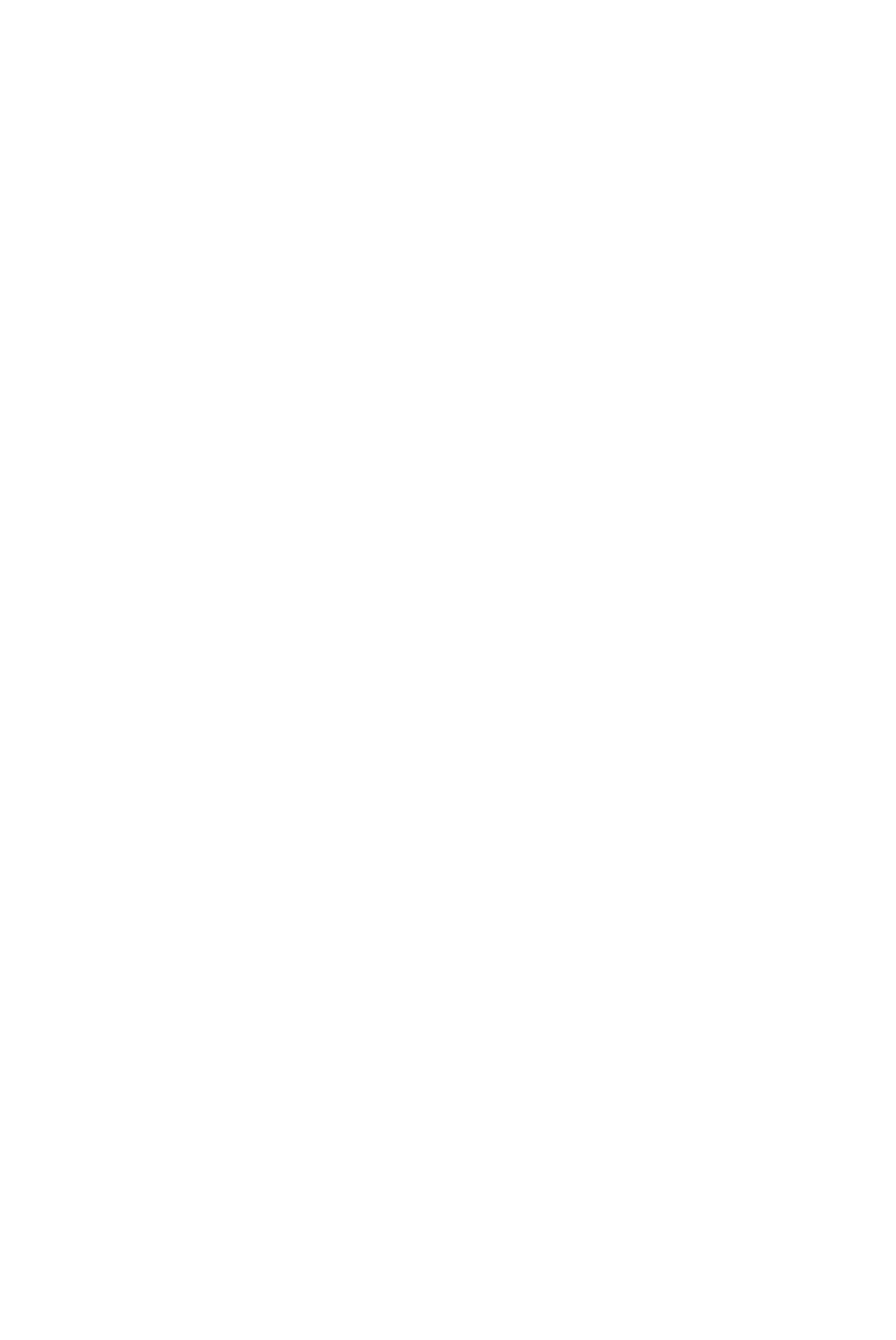
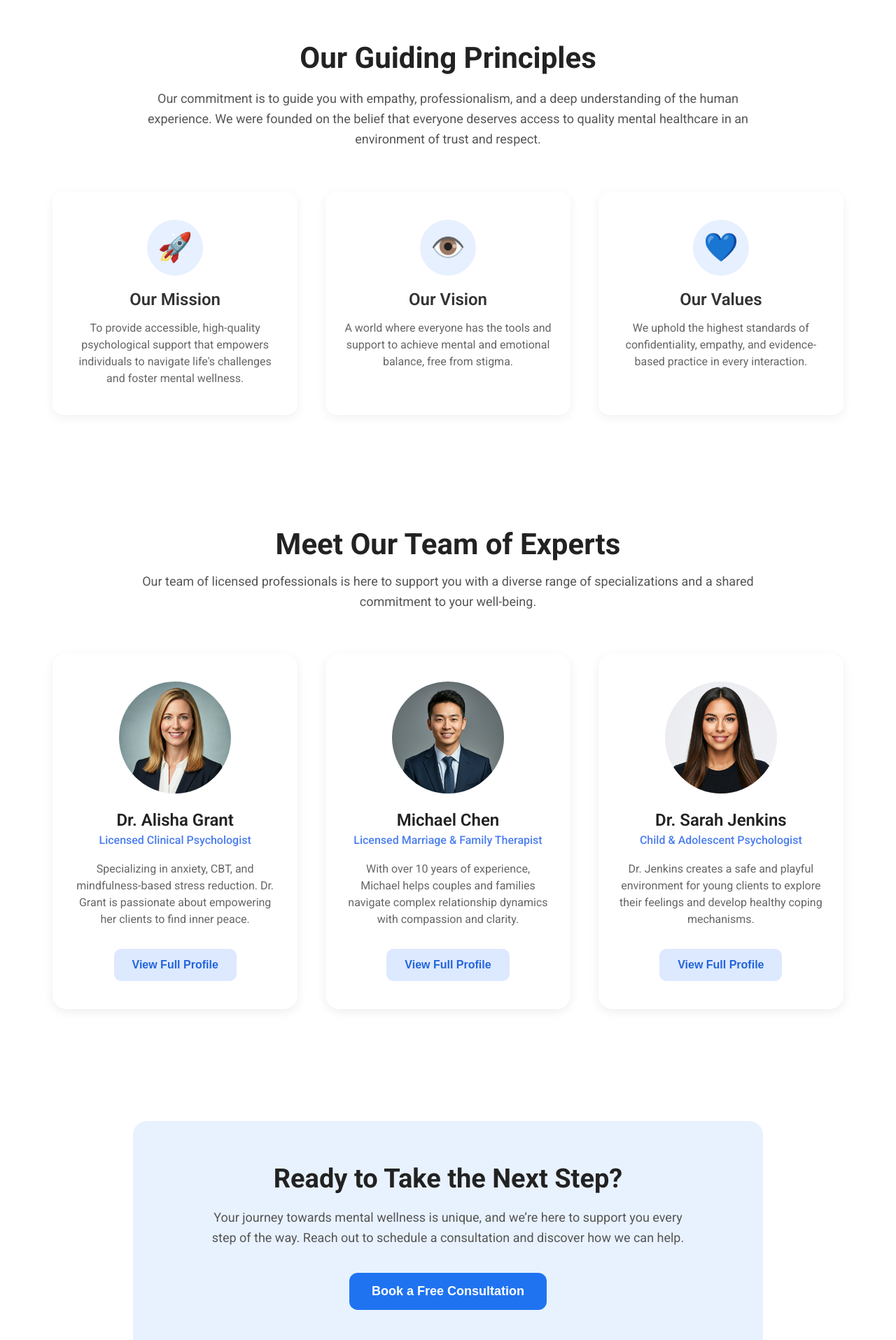
Before and after one commit to shamiljafarov/nexusmind, a React (Vite) app: page /about in a window 1280 px wide. Before the commit this address had no page. Shown: the part 660-2575 px from the top of the page at 70% size. Before the commit the page ends 800 px from the top, so only its background shows below. Built offline with nearby package versions, Linux system fonts and the light colour scheme.

Commit message:
about us

```diff
--- a/src/App.jsx
+++ b/src/App.jsx
@@ -3,6 +3,7 @@ import { Routes, Route } from 'react-router-dom'
 import Login from './Pages/Login/Login'
 import MainPage from './Pages/Main/MainPage'
 import HowWorks from './Components/HowItWorks/HowItWorks'
+import AboutUs from './Pages/AboutUs/AboutUs'
 
 function App() {
   return (
@@ -10,7 +11,7 @@ function App() {
       <Routes>
         <Route path='/' element={<MainPage />} />
         <Route path='/login' element={<Login />} />
-        <Route path='/' element={<HowWorks />} />
+        <Route path='/about' element={<AboutUs/>}/>
       </Routes>
     </>)
 }
--- /dev/null
+++ b/src/Components/AboutUs/AboutHero/AboutHero.jsx
@@ -0,0 +1,20 @@
+import React from "react";
+import "./AboutHero.scss";
+
+const AboutHero = () => {
+  return (
+    <section className="about-hero">
+        <div className="about-hero__content">
+            <h1>
+                <span>Bizim Hekayəmiz: </span> Zehni Sağlamlığınıza <br /> zəmanətdir
+            </h1>
+
+            <p>
+                Platformamızın arxasındakı ürəyi və şəfqətli, əlçatan psixoloji dəstək göstərməyə olan sədaqətimizi kəşf edin.
+            </p>
+        </div>
+    </section>
+  );
+};
+
+export default AboutHero;
--- /dev/null
+++ b/src/Components/AboutUs/AboutHero/AboutHero.scss
@@ -0,0 +1,36 @@
+.about-hero {
+    background: linear-gradient(180deg, #eaf3ee 0%, #d8e8f7 100%);
+  border-radius: 16px;
+  padding: 5rem 4rem;
+  max-width: 1200px;
+  margin: 120px auto 4rem;
+  display: flex;
+  align-items: center;
+  justify-content: flex-start;
+
+
+
+  &__content {
+    max-width: 700px;
+
+
+    h1 {
+      font-size: 3rem;
+      font-weight: 800;
+      color: #0b1525;
+      margin-bottom: 1.5rem;
+      line-height: 1.2;
+
+      span {
+        color: #1e88ff;
+      }
+    }
+
+    p {
+      color: #444c56;
+      font-size: 1.125rem;
+      line-height: 1.6;
+      margin-bottom: 2.5rem;
+    }
+  }
+}
--- /dev/null
+++ b/src/Components/AboutUs/CallToAction/CallToAction.jsx
@@ -0,0 +1,22 @@
+import React from "react";
+import "./CallToAction.scss";
+
+const CallToAction = () => {
+  return (
+    <section className="cta">
+      <div className="cta__box">
+        <h2 className="cta__title">Ready to Take the Next Step?</h2>
+
+        <p className="cta__text">
+          Your journey towards mental wellness is unique, and we’re here to
+          support you every step of the way. Reach out to schedule a
+          consultation and discover how we can help.
+        </p>
+
+        <button className="cta__btn">Book a Free Consultation</button>
+      </div>
+    </section>
+  );
+};
+
+export default CallToAction;
--- /dev/null
+++ b/src/Components/AboutUs/CallToAction/CallToAction.scss
@@ -0,0 +1,45 @@
+.cta {
+  padding: 80px 20px;
+  display: flex;
+  justify-content: center;
+
+  &__box {
+    background: #e8f2ff;
+    padding: 60px 40px;
+    max-width: 900px;
+    width: 100%;
+    border-radius: 20px;
+    text-align: center;
+  }
+
+  &__title {
+    font-size: 38px;
+    font-weight: 700;
+    color: #222;
+    margin-bottom: 20px;
+  }
+
+  &__text {
+    max-width: 700px;
+    margin: 0 auto 35px auto;
+    color: #555;
+    font-size: 18px;
+    line-height: 1.6;
+  }
+
+  &__btn {
+    background: #1f73f1;
+    color: #fff;
+    padding: 16px 32px;
+    border: none;
+    border-radius: 12px;
+    font-size: 18px;
+    font-weight: 600;
+    cursor: pointer;
+    transition: 0.3s ease;
+
+    &:hover {
+      background: #1662d1;
+    }
+  }
+}
--- /dev/null
+++ b/src/Components/AboutUs/GuidingPrinciples/GuidingPrinciples.jsx
@@ -0,0 +1,46 @@
+import React from "react";
+import "./GuidingPrinciples.scss";
+
+const GuidingPrinciples = () => {
+  const items = [
+    {
+      icon: "🚀",
+      title: "Our Mission",
+      text: "To provide accessible, high-quality psychological support that empowers individuals to navigate life's challenges and foster mental wellness."
+    },
+    {
+      icon: "👁️",
+      title: "Our Vision",
+      text: "A world where everyone has the tools and support to achieve mental and emotional balance, free from stigma."
+    },
+    {
+      icon: "💙",
+      title: "Our Values",
+      text: "We uphold the highest standards of confidentiality, empathy, and evidence-based practice in every interaction."
+    }
+  ];
+
+  return (
+    <section className="guiding">
+      <h2 className="guiding__title">Our Guiding Principles</h2>
+      <p className="guiding__subtitle">
+        Our commitment is to guide you with empathy, professionalism, and a deep
+        understanding of the human experience. We were founded on the belief
+        that everyone deserves access to quality mental healthcare in an
+        environment of trust and respect.
+      </p>
+
+      <div className="guiding__cards">
+        {items.map((item, i) => (
+          <div className="guiding__card" key={i}>
+            <div className="guiding__icon">{item.icon}</div>
+            <h3 className="guiding__card-title">{item.title}</h3>
+            <p className="guiding__card-text">{item.text}</p>
+          </div>
+        ))}
+      </div>
+    </section>
+  );
+};
+
+export default GuidingPrinciples;
--- /dev/null
+++ b/src/Components/AboutUs/GuidingPrinciples/GuidingPrinciples.scss
@@ -0,0 +1,69 @@
+.guiding {
+  text-align: center;
+  padding: 80px 20px;
+  max-width: 1200px;
+  margin: 0 auto;
+
+  &__title {
+    font-size: 42px;
+    font-weight: 700;
+    color: #222;
+    margin-bottom: 20px;
+  }
+
+  &__subtitle {
+    font-size: 18px;
+    line-height: 1.6;
+    max-width: 900px;
+    margin: 0 auto 60px auto;
+    color: #555;
+  }
+
+  &__cards {
+    display: flex;
+    justify-content: space-between;
+    gap: 20px;
+    flex-wrap: wrap;
+  }
+
+  &__card {
+    background: #fff;
+    border-radius: 16px;
+    padding: 40px 25px;
+    width: 31%;
+    min-width: 280px;
+    box-shadow: 0 4px 15px rgba(0, 0, 0, 0.06);
+    transition: 0.3s ease;
+
+    &:hover {
+      transform: translateY(-5px);
+      box-shadow: 0 6px 25px rgba(0, 0, 0, 0.12);
+    }
+  }
+
+  &__icon {
+    font-size: 40px;
+    background: #e7f0ff;
+    color: #4e8bff;
+    width: 80px;
+    height: 80px;
+    border-radius: 50%;
+    display: flex;
+    align-items: center;
+    justify-content: center;
+    margin: 0 auto 20px auto;
+  }
+
+  &__card-title {
+    font-size: 24px;
+    font-weight: 600;
+    margin-bottom: 15px;
+    color: #333;
+  }
+
+  &__card-text {
+    font-size: 16px;
+    color: #666;
+    line-height: 1.5;
+  }
+}
--- /dev/null
+++ b/src/Components/AboutUs/TeamSection/TeamSection.jsx
@@ -0,0 +1,55 @@
+import React from "react";
+import "./TeamSection.scss";
+import pschologist1 from '../../../assets/images/pschologist-1.png'
+import pschologist2 from '../../../assets/images/pschologist-2.png'
+import pschologist3 from '../../../assets/images/pschologist-3.png'
+
+
+
+const TeamSection = () => {
+  const experts = [
+    {
+      name: "Dr. Alisha Grant",
+      title: "Licensed Clinical Psychologist",
+      img: pschologist1,
+      desc: "Specializing in anxiety, CBT, and mindfulness-based stress reduction. Dr. Grant is passionate about empowering her clients to find inner peace."
+    },
+    {
+      name: "Michael Chen",
+      title: "Licensed Marriage & Family Therapist",
+      img: pschologist2,
+      desc: "With over 10 years of experience, Michael helps couples and families navigate complex relationship dynamics with compassion and clarity."
+    },
+    {
+      name: "Dr. Sarah Jenkins",
+      title: "Child & Adolescent Psychologist",
+      img: pschologist3,
+      desc: "Dr. Jenkins creates a safe and playful environment for young clients to explore their feelings and develop healthy coping mechanisms."
+    }
+  ];
+
+  return (
+    <section className="team">
+      <h2 className="team__title">Meet Our Team of Experts</h2>
+      <p className="team__subtitle">
+        Our team of licensed professionals is here to support you with a diverse
+        range of specializations and a shared commitment to your well-being.
+      </p>
+
+      <div className="team__cards">
+        {experts.map((ex, i) => (
+          <div className="team__card" key={i}>
+            <img src={ex.img} alt={ex.name} className="team__img" />
+            <h3 className="team__name">{ex.name}</h3>
+            <p className="team__role">{ex.title}</p>
+            <p className="team__desc">{ex.desc}</p>
+
+            <button className="team__btn">View Full Profile</button>
+          </div>
+        ))}
+      </div>
+    </section>
+  );
+};
+
+export default TeamSection;
--- /dev/null
+++ b/src/Components/AboutUs/TeamSection/TeamSection.scss
@@ -0,0 +1,89 @@
+.team {
+  text-align: center;
+  padding: 80px 20px;
+  max-width: 1300px;
+  margin: 0 auto;
+
+  &__title {
+    font-size: 42px;
+    font-weight: 700;
+    color: #222;
+    margin-bottom: 15px;
+  }
+
+  &__subtitle {
+    max-width: 900px;
+    margin: 0 auto 60px auto;
+    font-size: 18px;
+    color: #555;
+    line-height: 1.6;
+  }
+
+  &__cards {
+    display: flex;
+    justify-content: space-between;
+    gap: 25px;
+    flex-wrap: wrap;
+  }
+
+  &__card {
+    background: #fff;
+    padding: 40px 30px;
+    border-radius: 20px;
+    width: 31%;
+    min-width: 290px;
+    text-align: center;
+    box-shadow: 0 4px 15px rgba(0, 0, 0, 0.07);
+    transition: 0.3s ease;
+
+    &:hover {
+      transform: translateY(-6px);
+      box-shadow: 0 6px 25px rgba(0, 0, 0, 0.12);
+    }
+  }
+
+  &__img {
+    width: 160px;
+    height: 160px;
+    border-radius: 50%;
+    object-fit: cover;
+    margin-bottom: 20px;
+  }
+
+  &__name {
+    font-size: 24px;
+    font-weight: 600;
+    color: #222;
+    margin-bottom: 5px;
+  }
+
+  &__role {
+    font-size: 16px;
+    color: #4a7df0;
+    font-weight: 500;
+    margin-bottom: 20px;
+  }
+
+  &__desc {
+    font-size: 16px;
+    color: #666;
+    line-height: 1.5;
+    margin-bottom: 30px;
+  }
+
+  &__btn {
+    background: #dce9ff;
+    color: #2464dc;
+    border: none;
+    padding: 14px 26px;
+    border-radius: 10px;
+    font-size: 16px;
+    cursor: pointer;
+    font-weight: 600;
+    transition: 0.2s ease;
+
+    &:hover {
+      background: #c6d9ff;
+    }
+  }
+}
--- a/src/Components/Header/Header.jsx
+++ b/src/Components/Header/Header.jsx
@@ -29,7 +29,7 @@ function Header() {
           <nav className={menuOpen ? "active" : ""}>
             <ul>
               <li><a href="#home">Ana səhifə</a></li>
-              <li><a href="#about">Haqqımızda</a></li>
+              <li><Link to='/about'>Haqqımızda</Link></li>
               <li><a href="#psychologists">Psixoloqlar</a></li>
               <li><a href="#services">Xidmətlər</a></li>
               <li><a href="#faq">Əlaqə</a></li>
--- /dev/null
+++ b/src/Pages/AboutUs/AboutUs.jsx
@@ -0,0 +1,23 @@
+import AboutHero from "../../Components/AboutUs/AboutHero/AboutHero";
+import CallToAction from "../../Components/AboutUs/CallToAction/CallToAction";
+import GuidingPrinciples from "../../Components/AboutUs/GuidingPrinciples/GuidingPrinciples";
+import TeamSection from "../../Components/AboutUs/TeamSection/TeamSection";
+import Container from "../../Components/Container/Container";
+import Footer from "../../Components/Footer/Footer";
+import Header from "../../Components/Header/Header";
+
+
+export default function AboutUs() {
+    return(
+        <div>
+            <Header/>
+            <Container>
+                <AboutHero/>
+                <GuidingPrinciples/>
+                <TeamSection/>
+                <CallToAction/>
+            </Container>
+            <Footer/>
+        </div>
+    )
+}
```
Also changed, not shown: src/assets/images/abous-us-hero.jpg (added).
